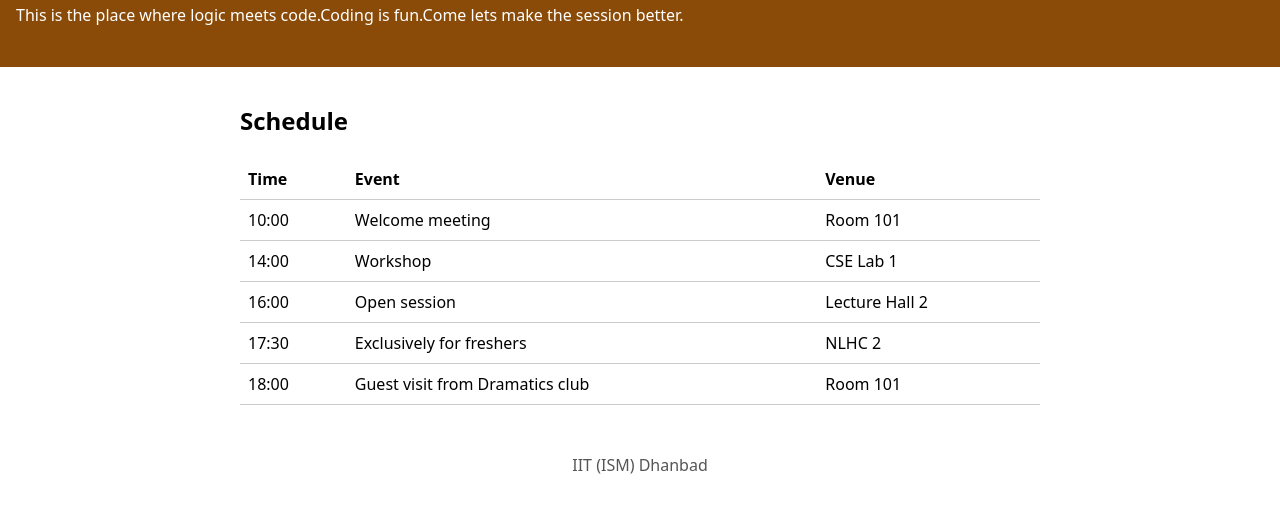
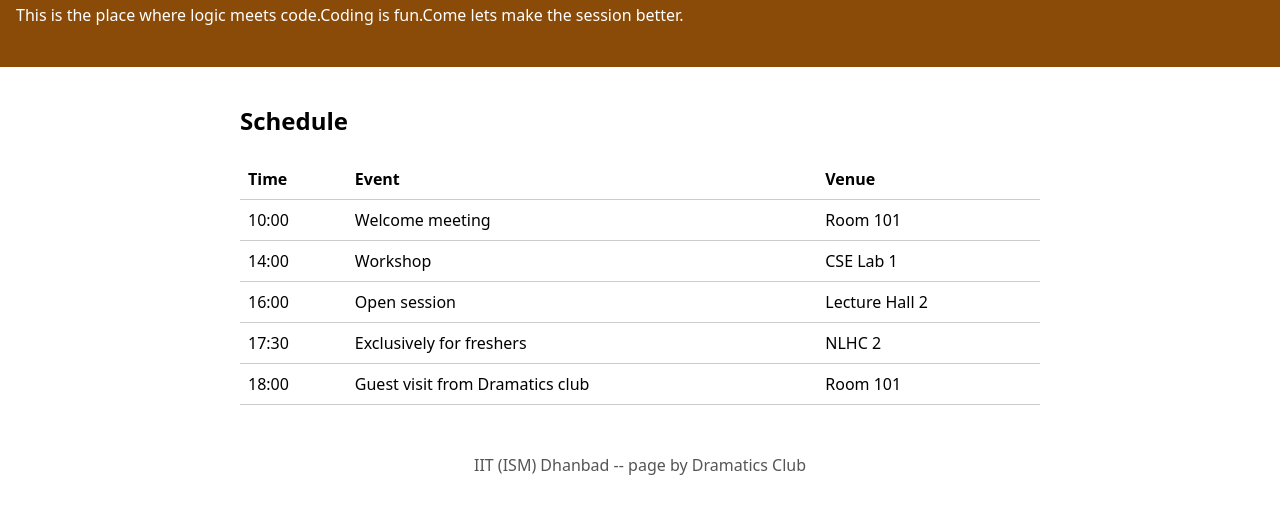
Before and after one commit to Siddharth-Sunnamuddi/club-page, a plain HTML site: page index.html in a window 1280 px wide. Shown: the part 112-626 px from the top of the page. Drawn offline with Linux system fonts and the light colour scheme.

Commit message:
Add my name to the footer

```diff
--- a/index.html
+++ b/index.html
@@ -31,7 +31,7 @@
   </main>
 
   <footer>
-    <p>IIT (ISM) Dhanbad</p>
+    <p>IIT (ISM) Dhanbad -- page by Dramatics Club</p>
   </footer>
 </body>
 </html>
```
